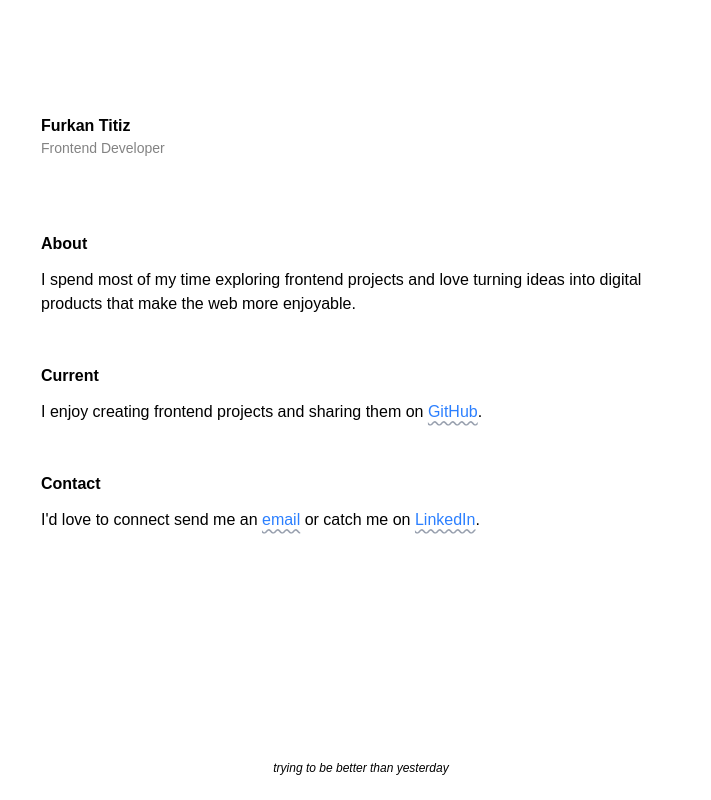
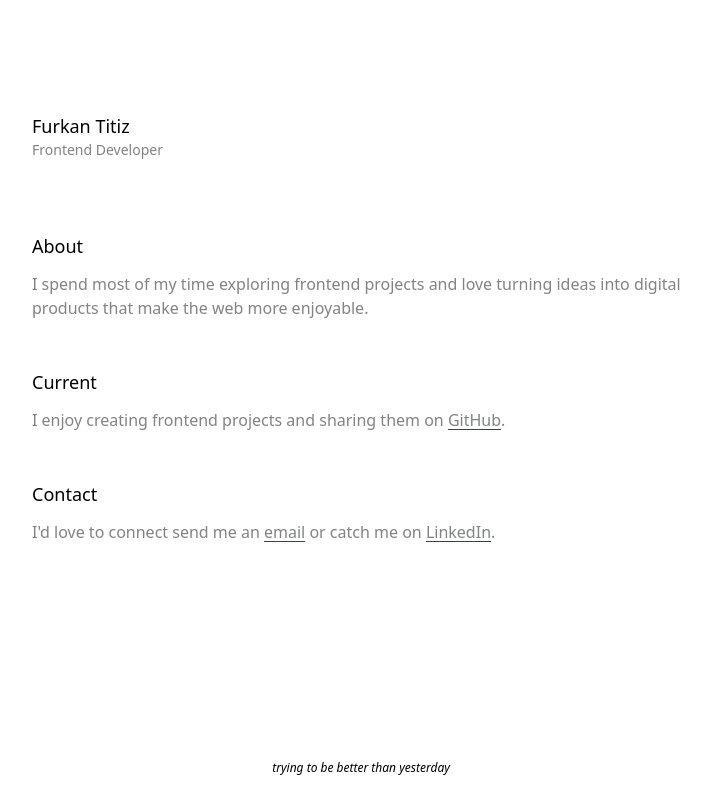
Before and after one commit to qrphy/homepage, a Next.js app: page / in a window 1280 px wide. Shown: the whole page, without its empty margins (279-990 px from the left). Built offline with nearby package versions, Linux system fonts and the light colour scheme; no server answers.

Commit message:
update text color font type weight

```diff
--- a/src/app/components/Header.tsx
+++ b/src/app/components/Header.tsx
@@ -7,11 +7,11 @@ const Header = () => {
       <div className="flex items-center justify-between w-full">
         <div>
           <Link href="/">
-          <p className="text-[<2em>] font-bold">
+          <p className="text-lg font-normal">
             Furkan Titiz
           </p>
           </Link>
-          <p className="text-sm font-normal ct-color">Frontend Developer</p>
+          <p className="text-sm font-medium ct-color">Frontend Developer</p>
         </div>
         </div>
         { /*
--- a/src/app/globals.css
+++ b/src/app/globals.css
@@ -1,5 +1,8 @@
 @import "tailwindcss";
 
+:root {
+  --my-color: oklch(60.9% 0 0);
+}
 
 .ct-color {
   color: oklch(60.9% 0 0);
@@ -11,7 +14,6 @@
 
 body {
   /* font-family: "ui-monospace", "SFMono-Regular", "SF Mono", Consolas, "Liberation Mono", Menlo, monospace; */
-  font-family: sans-serif;
   opacity: 0;
   animation: fade 3s forwards;
 }
--- a/src/app/layout.tsx
+++ b/src/app/layout.tsx
@@ -57,7 +57,7 @@ export default function RootLayout({
   return (
     <html
       lang="en"
-      className={`${geistSans.variable} ${geistMono.variable} antialiased max-w-2xl mx-auto px-4 dark:text-white dark:bg-black font-mono`}
+      className={`antialiased max-w-[690px] mx-auto px-4 dark:text-white dark:bg-black font-sans`}
     >
       <head>
         {GA_ID && (
--- a/src/app/page.tsx
+++ b/src/app/page.tsx
@@ -14,7 +14,7 @@ export default function Home() {
             href="https://github.com/qrphy"
             target="_blank"
             rel="noopener noreferrer"
-            className="underline decoration-wavy decoration-gray-400 underline-offset-3 hover:text-blue-600 text-blue-500 transition-colors duration-200"
+            className="underline decoration-gray-700 hover:decoration-(--my-color) underline-offset-3 transition-colors duration-200"
           >
             GitHub
           </a>
@@ -29,7 +29,7 @@ export default function Home() {
           I&apos;d love to connect send me an{" "}
           <a
             href="mailto:furkantitiz44@gmail.com"
-            className="underline decoration-wavy decoration-gray-400 underline-offset-3 hover:text-blue-600 text-blue-500 transition-colors duration-200"
+            className="underline decoration-gray-700 hover:decoration-(--my-color) underline-offset-3 transition-colors duration-200"
           >
             email
           </a>{" "}
@@ -37,7 +37,7 @@ export default function Home() {
           <a
             href="https://www.linkedin.com/in/furkan-titiz/"
             target="_blank"
-            className="underline decoration-wavy decoration-gray-400 underline-offset-3 hover:text-blue-600 text-blue-500 transition-colors duration-200"
+            className="underline decoration-gray-700 hover:decoration-(--my-color) underline-offset-3 transition-colors duration-200"
           >
             LinkedIn
           </a>
@@ -52,8 +52,8 @@ export default function Home() {
       <section className="w-full">
         {sectionData.map((section, index) => (
           <div key={index} className="mb-12">
-            <h1 className="mb-3 font-semibold text-base">{section.title}</h1>
-            <p className="font-normal">{section.content}</p>
+            <h1 className="mb-3 font-normal text-lg">{section.title}</h1>
+            <p className="font-medium ct-color text-base">{section.content}</p>
           </div>
         ))}
       </section>
```
